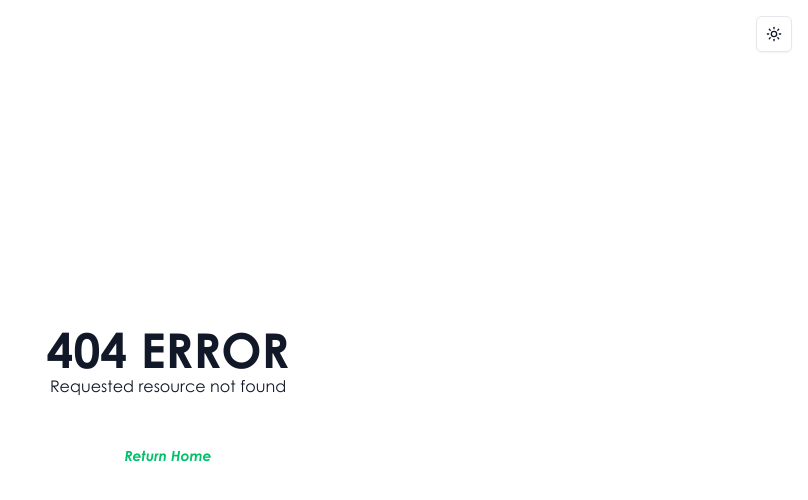
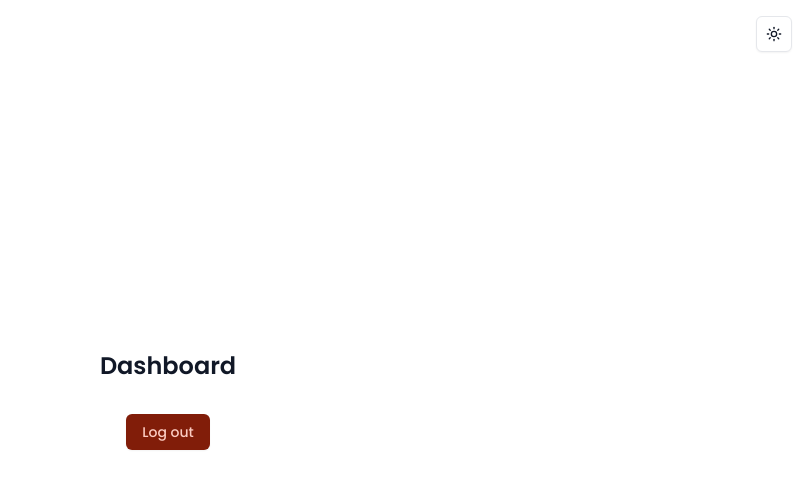
Before and after one commit to Adel2411/Planify-frontend, a Next.js app: page /dashboard in a window 1280 px wide. Before the commit this address had no page. Shown: the top 500 px of the page, without its empty margins (472-1280 px from the left). Built offline with nearby package versions, Linux system fonts and the light colour scheme.

Commit message:
Finished Auth, protected routes component remaining

```diff
--- a/package.json
+++ b/package.json
@@ -27,7 +27,8 @@
     "react-query": "^3.39.3",
     "tailwind-merge": "^2.5.5",
     "tailwindcss-animate": "^1.0.7",
-    "zod": "^3.24.1"
+    "zod": "^3.24.1",
+    "zustand": "^5.0.2"
   },
   "devDependencies": {
     "@types/node": "^20",
--- /dev/null
+++ b/src/app/(protected)/dashboard/page.tsx
@@ -0,0 +1,28 @@
+"use client";
+
+import { Button } from "@/components/ui/button";
+import { toast } from "@/hooks/use-toast";
+import { redirect } from "next/navigation";
+
+function Dashboard() {
+  const handleLogOut = () => {
+    console.log("Log out");
+    toast({
+      variant: "destructive",
+      title: "Logged out",
+      description: "User has successfully logged out",
+    });
+    redirect("/");
+  };
+
+  return (
+    <div className="min-h-screen flex flex-col justify-center items-center gap-8">
+      <h1 className="font-semibold text-2xl">Dashboard</h1>
+      <Button onClick={handleLogOut} variant="destructive">
+        Log out
+      </Button>
+    </div>
+  );
+}
+
+export default Dashboard;
--- a/src/app/layout.tsx
+++ b/src/app/layout.tsx
@@ -4,6 +4,7 @@ import { Poppins } from "next/font/google";
 import "./globals.css";
 import { ThemeProvider } from "./theme-provider";
 import { ModeToggle } from "@/components/ModeToggle";
+import { Toaster } from "@/components/ui/toaster";
 
 const poppins = Poppins({
   subsets: ["latin"],
@@ -32,7 +33,8 @@ const centuryGothicBoldItalic = localFont({
 
 export const metadata: Metadata = {
   title: "Planify",
-  description: "Generated by create next app",
+  description: "Effortless Marketing, Endless Possibilities",
+  keywords: ["marketing", "planning", "business"],
 };
 
 export default function RootLayout({
@@ -55,6 +57,7 @@ export default function RootLayout({
           {children}
           <ModeToggle />
         </ThemeProvider>
+        <Toaster />
       </body>
     </html>
   );
```
Also changed, not shown: src/features/auth/components/RegisterStep.tsx (deleted), 1 other file (tests, documents, lock files or other folders).
